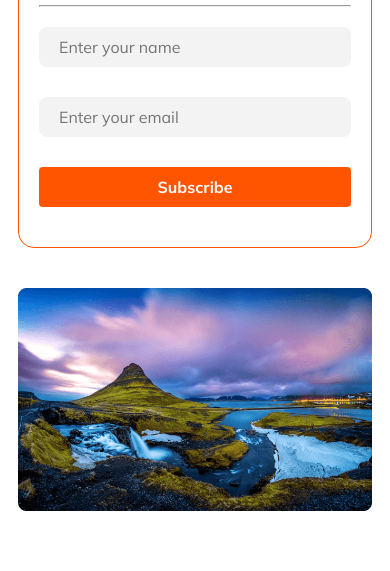
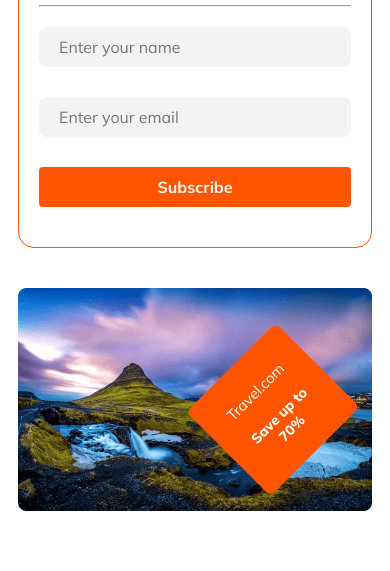
Before and after one commit to taniasumona15/travel, a plain HTML site: page index.html in a window 390 px wide. Shown: the part 5698-6269 px from the top of the page. Drawn offline with Linux system fonts and the light colour scheme.

Commit message:
5th commit

```diff
--- a/index.html
+++ b/index.html
@@ -234,6 +234,10 @@
 
        <div class="newsletter_con">
         <img src="Images/Rectangle 8 (1).png" alt="">
+        <div class="newsletter_item">
+            <p>Travel.com</p>
+            <h3>Save up to 70%</h3>
+        </div>
        </div>
 
 
--- a/styles/style.css
+++ b/styles/style.css
@@ -459,7 +459,7 @@ line-height: 30px;
 
 }
 
-.newsletter_img{
+.newsletter_con{
     position: relative;
 
 }
@@ -468,7 +468,7 @@ line-height: 30px;
 
 
 
-.newsletter_side{
+.newsletter_item{
     border-radius: 6px;
 background: #FF5400;
 width: 30%;
@@ -480,7 +480,7 @@ transform: rotate(-45deg);
 
 }
 
-.newsletter_side p{
+.newsletter_item p{
     color: #FFF;
 text-align: center;
 
@@ -490,7 +490,7 @@ line-height: normal;
 }
 
 
-.newsletter_side h3{
+.newsletter_item h3{
     color: #FFF;
     text-align: center;
 
@@ -704,20 +704,18 @@ flex-direction: column;}
 
 
 }
+
+
+
+
 .news{
     margin: 30px 10px;
 }
 
 
-.newsletter_side{
-
-width: 35%;
-padding-left: 15px;
-padding-right: 15px;}
 
 
-
-.newsletter_side h3{
+.newsletter_item h3{
 
 
 font-size: 14px;
```
